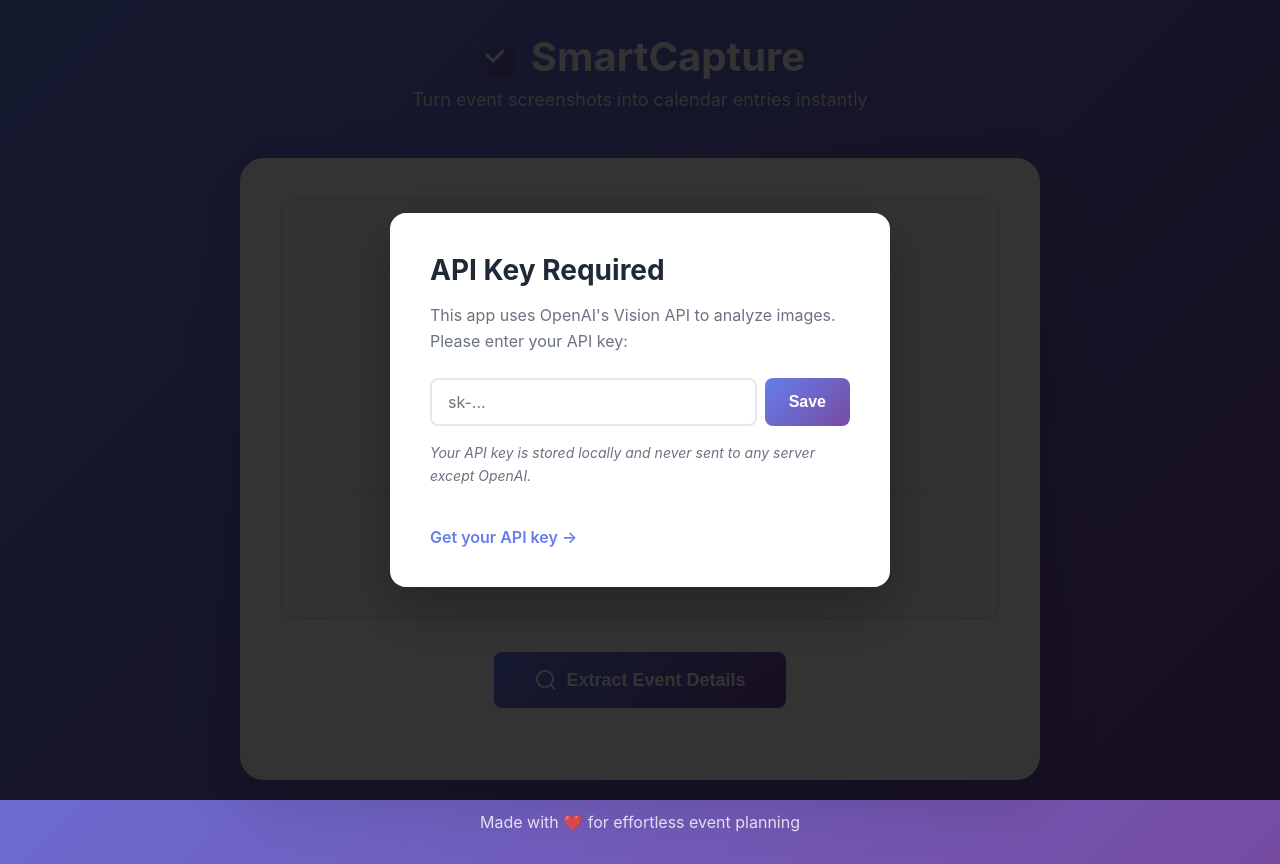
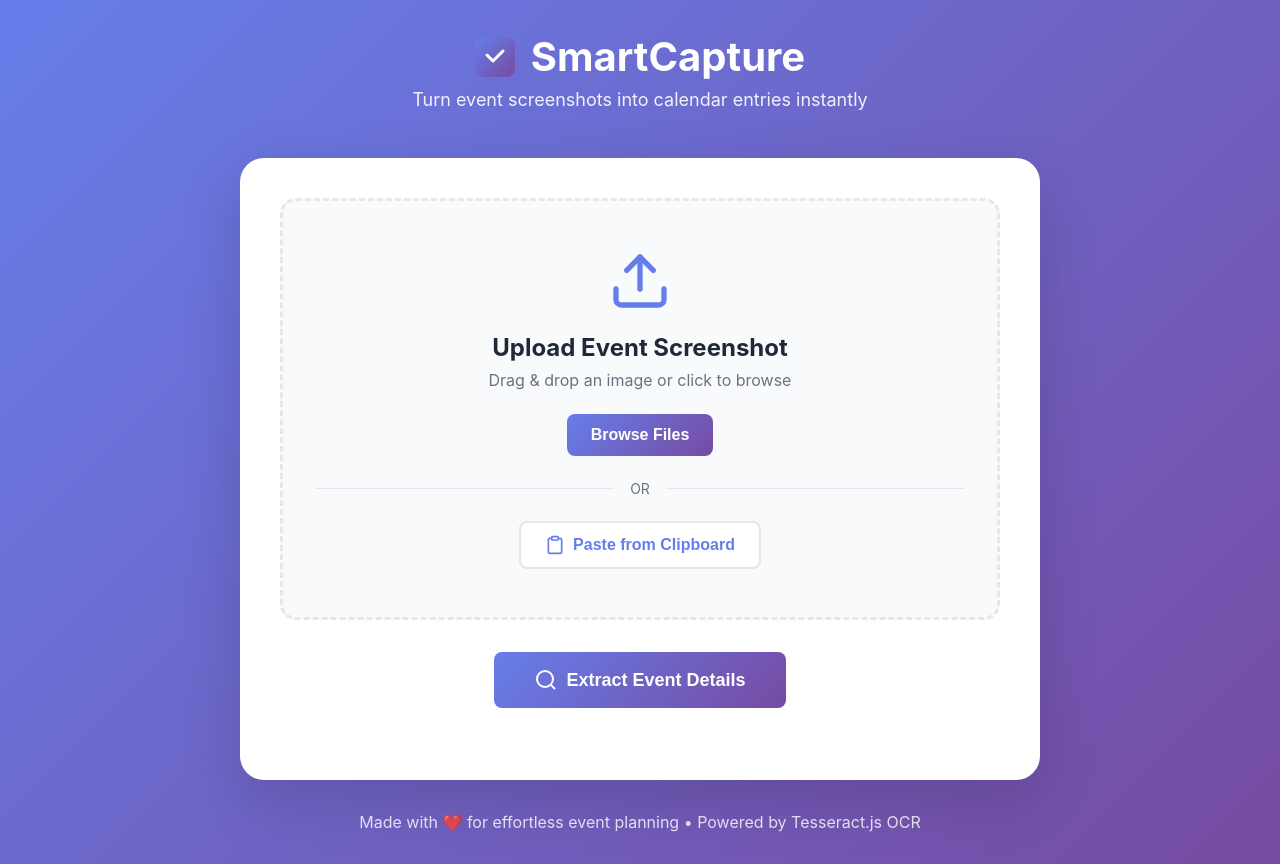
Before and after one commit to mihirgan06/smartCapture, a website: page index.html in a window 1280 px wide. Drawn offline with Linux system fonts and the light colour scheme; a script that the page names is missing.

Commit message:
Replace OpenAI API with Tesseract.js OCR
- Remove API key requirement modal
- Add Tesseract.js library from CDN
- Update footer to indicate OCR-powered functionality

```diff
--- a/index.html
+++ b/index.html
@@ -130,27 +130,16 @@
                 </form>
             </div>
 
-            <div class="api-key-section" id="apiKeySection">
-                <div class="api-key-prompt">
-                    <h3>API Key Required</h3>
-                    <p>This app uses OpenAI's Vision API to analyze images. Please enter your API key:</p>
-                    <div class="api-key-input-group">
-                        <input type="password" id="apiKeyInput" placeholder="sk-...">
-                        <button class="btn-primary" id="saveApiKeyBtn">Save</button>
-                    </div>
-                    <p class="api-key-note">Your API key is stored locally and never sent to any server except OpenAI.</p>
-                    <a href="https://platform.openai.com/api-keys" target="_blank" class="api-key-link">Get your API key →</a>
-                </div>
-            </div>
         </main>
 
         <footer>
-            <p>Made with ❤️ for effortless event planning</p>
+            <p>Made with ❤️ for effortless event planning • Powered by Tesseract.js OCR</p>
         </footer>
     </div>
 
     <div class="toast hidden" id="toast"></div>
 
+    <script src='https://cdn.jsdelivr.net/npm/tesseract.js@5/dist/tesseract.min.js'></script>
     <script src="app.js"></script>
 </body>
 </html>
```
